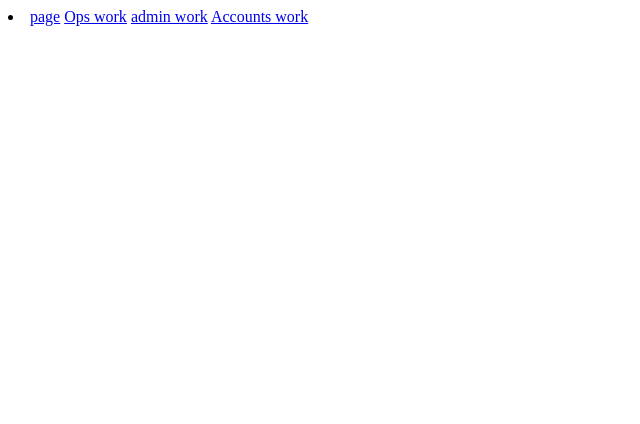
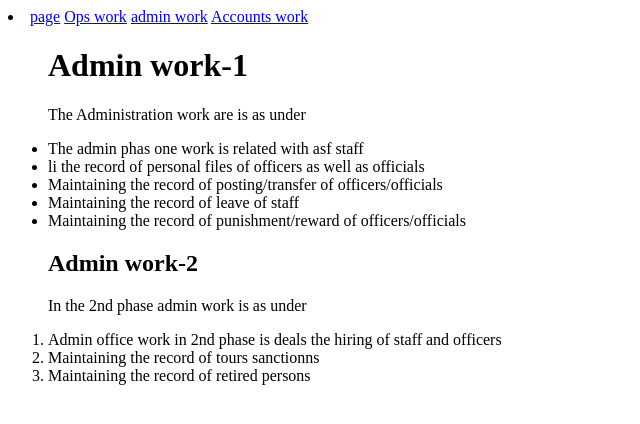
Before and after one commit to Akhoontaj/Independance-Day, a plain HTML site: page Admin Work.html in a window 1280 px wide. Shown: the whole page, without its empty margins (0-640 px from the left). Drawn offline with Linux system fonts and the light colour scheme.

Commit message:
Admin work

```diff
--- a/Admin Work.html
+++ b/Admin Work.html
@@ -17,3 +17,19 @@
     </nav>
 </body>
 </html>
+<ul>
+    <h1>Admin work-1</h1>
+    <p>The Administration work are is as under</p>
+    <li>The admin phas one work is related with asf staff</li>
+    <li>li the record of personal files of officers as well as officials</li>
+    <li>Maintaining the record of posting/transfer of officers/officials</li>
+    <li>Maintaining the record of leave of staff</li>
+    <li>Maintaining the record of punishment/reward of officers/officials</li>
+</ul>
+<ol>
+    <h2>Admin work-2</h2>
+    <p>In the 2nd phase admin work is as under</p>
+    <li>Admin office work in 2nd phase is deals the hiring of staff and officers</li>
+    <li>Maintaining the record of tours sanctionns</li>
+    <li>Maintaining the record of retired persons</li>
+</ol>
```
